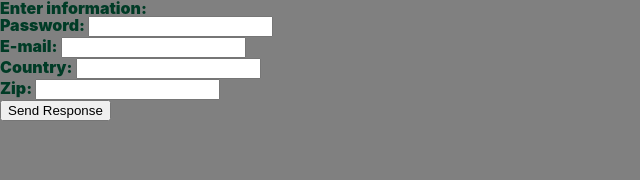
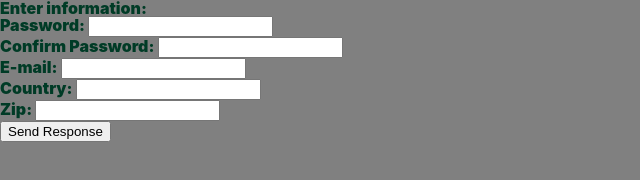
Before and after one commit to thereisnodeveloper/webdev-template-old, a website built with webpack: page src/index.html in a window 1280 px wide. Shown: the whole page, without its empty margins (0-640 px from the left). Built offline with nearby package versions, Linux system fonts and the light colour scheme.

```diff
--- a/src/index.html
+++ b/src/index.html
@@ -13,11 +13,12 @@
             <legend>Enter information:</legend>
 <ul>
     <li><label aria-required="true"><span>Password: </span><input id="password" type="password"></label></li>
+    <li><label aria-required="true"><span>Confirm Password: </span><input id="password" type="password"></label></li>
     <li><label aria-required="true"><span>E-mail: </span><input id="email" type="email"></label></li>
     <li><label aria-required="true"><span>Country: </span><input id="country" type="text"></label></li>
     <li><label aria-required="true"><span>Zip: </span><input id="zip" type="text"></label></li>
 </ul>
-<button type="submit" >Send Response</button>
+<button type="submit"  >Send Response</button>
 
         </section>
     </form>
```
